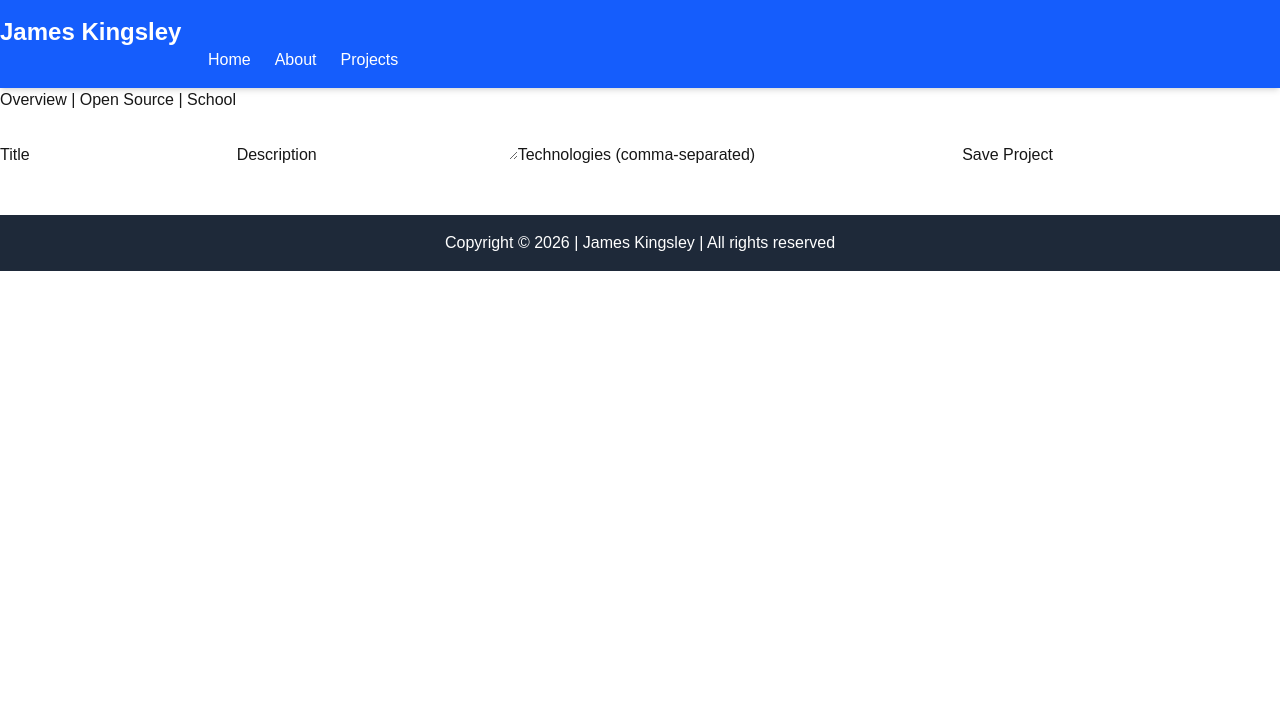
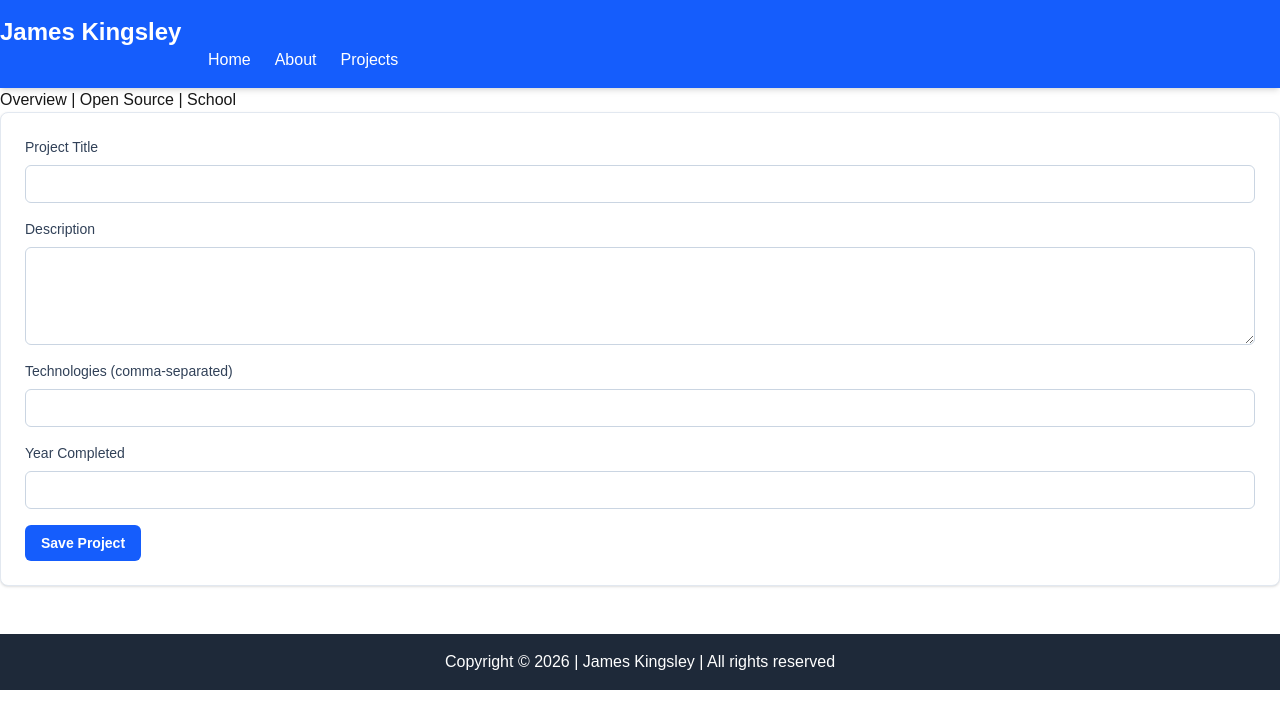
Before and after one commit to charsle3/wdd430-portfolio, a Next.js app: page /projects/create in a window 1280 px wide. Shown: the top 728 px of the page. Built offline with nearby package versions, Linux system fonts and the light colour scheme.

Commit message:
w04 learning activity using action state for error messages

```diff
--- a/app/page.tsx
+++ b/app/page.tsx
@@ -1,12 +1,14 @@
 import ProjectList from '@/components/ProjectList';
 const projects = [
   {
+    id: 999,
     title: 'Zombo-Shooter',
     description: 'A simple 2d zombie shooter game',
     technologies: ['Python', 'Pygame'],
     link: 'https://github.com/charsle3/zombo-shooter'
   },
   {
+    id: 999,
     title: 'Service Projects',
     description: 'A web page for organizing service project activity',
     technologies: ['Render.com', 'JavaScript', 'CSS', 'Express'],
--- a/app/projects/create/page.tsx
+++ b/app/projects/create/page.tsx
@@ -1,18 +1,110 @@
-import { createProject } from '../../../lib/actions';
+'use client';
 
-export default function Page() {
+import { useActionState } from 'react';
+import { createProject, type State } from '../../../lib/actions';
+
+const initialState: State = { message: null, errors: {} };
+
+export default function CreateProjectForm() {
+  const [state, formAction, isPending] = useActionState(createProject, initialState);
+
   return (
-    <form action={createProject}>
-        <label htmlFor="title">Title</label>
-        <input id="title" name="title" required />
+    <form action={formAction} className="space-y-4 rounded-lg border border-slate-200 bg-white p-6 shadow-sm">
+      <div>
+        <label htmlFor="title" className="mb-2 block text-sm font-medium text-slate-700">
+          Project Title
+        </label>
+        <input
+          id="title"
+          name="title"
+          type="text"
+          className="block w-full rounded-md border border-slate-300 px-3 py-2 text-sm outline-none ring-blue-500 focus:ring-2"
+          aria-describedby="title-error"
+          required
+        />
+        <div id="title-error" aria-live="polite" aria-atomic="true">
+          {state.errors?.title?.map((error: string) => (
+            <p key={error} className="mt-1 text-sm text-red-600">
+              {error}
+            </p>
+          ))}
+        </div>
+      </div>
 
-        <label htmlFor="description">Description</label>
-        <textarea id="description" name="description" required />
+      <div>
+        <label htmlFor="description" className="mb-2 block text-sm font-medium text-slate-700">
+          Description
+        </label>
+        <textarea
+          id="description"
+          name="description"
+          rows={4}
+          className="block w-full rounded-md border border-slate-300 px-3 py-2 text-sm outline-none ring-blue-500 focus:ring-2"
+          aria-describedby="description-error"
+          required
+        />
+        <div id="description-error" aria-live="polite" aria-atomic="true">
+          {state.errors?.description?.map((error: string) => (
+            <p key={error} className="mt-1 text-sm text-red-600">
+              {error}
+            </p>
+          ))}
+        </div>
+      </div>
 
-        <label htmlFor="technologies">Technologies (comma-separated)</label>
-        <input id="technologies" name="technologies" required />
+      <div>
+        <label htmlFor="technologies" className="mb-2 block text-sm font-medium text-slate-700">
+          Technologies (comma-separated)
+        </label>
+        <input
+          id="technologies"
+          name="technologies"
+          type="text"
+          className="block w-full rounded-md border border-slate-300 px-3 py-2 text-sm outline-none ring-blue-500 focus:ring-2"
+          aria-describedby="technologies-error"
+          required
+        />
+        <div id="technologies-error" aria-live="polite" aria-atomic="true">
+          {state.errors?.technologies?.map((error: string) => (
+            <p key={error} className="mt-1 text-sm text-red-600">
+              {error}
+            </p>
+          ))}
+        </div>
+      </div>
 
-        <button type="submit">Save Project</button>
+      <div>
+        <label htmlFor="yearCompleted" className="mb-2 block text-sm font-medium text-slate-700">
+          Year Completed
+        </label>
+        <input
+          id="yearCompleted"
+          name="yearCompleted"
+          type="number"
+          min="2000"
+          max="2099"
+          className="block w-full rounded-md border border-slate-300 px-3 py-2 text-sm outline-none ring-blue-500 focus:ring-2"
+          aria-describedby="yearCompleted-error"
+          required
+        />
+        <div id="yearCompleted-error" aria-live="polite" aria-atomic="true">
+          {state.errors?.yearCompleted?.map((error: string) => (
+            <p key={error} className="mt-1 text-sm text-red-600">
+              {error}
+            </p>
+          ))}
+        </div>
+      </div>
+
+      {state.message ? <p className="text-sm text-red-600">{state.message}</p> : null}
+
+      <button
+        type="submit"
+        disabled={isPending}
+        className="rounded-md bg-blue-600 px-4 py-2 text-sm font-semibold text-white transition hover:bg-blue-700 disabled:cursor-not-allowed disabled:opacity-60"
+      >
+        {isPending ? 'Saving...' : 'Save Project'}
+      </button>
     </form>
   );
 }
--- a/lib/actions.ts
+++ b/lib/actions.ts
@@ -5,38 +5,64 @@ import { sql } from '@vercel/postgres';
 import { revalidatePath } from 'next/cache';
 import { redirect } from 'next/navigation';
 
+const currentYear = new Date().getFullYear();
+
 const ProjectFormSchema = z.object({
-    title: z.string().min(2),
-    description: z.string().min(10),
-    technologies: z.string().min(2),
+    title: z.string().min(3, 'Title must be at least 3 characters.'),
+    description: z.string().min(20, 'Description must be at least 20 characters.'),
+    technologies: z.string().min(2, 'Add at least one technology.'),
+    yearCompleted: z.coerce
+        .number()
+        .int('Year must be a whole number.')
+        .gte(2000, 'Year must be 2000 or later.')
+        .lte(currentYear, `Year cannot be greater than ${currentYear}.`),
 });
 
-export async function createProject(formData: FormData) {
-    const raw = {
-        title: formData.get('title') as string,
-        description: formData.get('description') as string,
-        technologies: formData.get('technologies') as string,
+export type State = {
+    errors?: {
+        title?: string[];
+        description?: string[];
+        technologies?: string[];
+        yearCompleted?: string[];
     };
+    message?: string | null;
+};
 
-    const parsed = ProjectFormSchema.safeParse(raw);
-    if (!parsed.success) {
-        throw new Error('Invalid project input.');
-    }
+export async function createProject(prevState: State, formData: FormData): Promise<State> {
+  const validatedFields = ProjectFormSchema.safeParse({
+    title: formData.get('title'),
+    description: formData.get('description'),
+    technologies: formData.get('technologies'),
+    yearCompleted: formData.get('yearCompleted'),
+  });
 
-    const { title, description, technologies } = parsed.data;
+  if (!validatedFields.success) {
+    return {
+      errors: validatedFields.error.flatten().fieldErrors,
+      message: 'Missing or invalid fields. Failed to create project.',
+    };
+  }
+
+    const { title, description, technologies, yearCompleted } = validatedFields.data;
     const technologiesPreArray = (technologies as string)
     .split(",")
     .map((tech) => tech.trim());
 
     const technologiesArray = `{${technologiesPreArray.join(",")}}`;
 
+  try {
     await sql`
-        INSERT INTO projects (title, description, technologies)
-        VALUES (${title}, ${description}, ${technologiesArray}::text[])
+      INSERT INTO projects (title, description, technologies, year_completed)
+      VALUES (${title}, ${description}, ${technologiesArray}::text[], ${yearCompleted})
     `;
+  } catch (error) {
+    return {
+      message: 'Database Error: Failed to create project.',
+    };
+  }
 
-    revalidatePath('/projects');
-    redirect('/projects');
+  revalidatePath('/projects');
+  redirect('/projects');
 }
 
 export async function deleteProject(formData: FormData) {
--- a/package.json
+++ b/package.json
@@ -21,8 +21,8 @@
     "@types/node": "^20",
     "@types/react": "^19",
     "@types/react-dom": "^19",
-    "eslint": "^9",
-    "eslint-config-next": "16.3.4",
+    "eslint": "^9.39.5",
+    "eslint-config-next": "^16.3.4",
     "tailwindcss": "^4",
     "typescript": "^5"
   }
```
Also changed, not shown: 1 other file (tests, documents, lock files or other folders).
